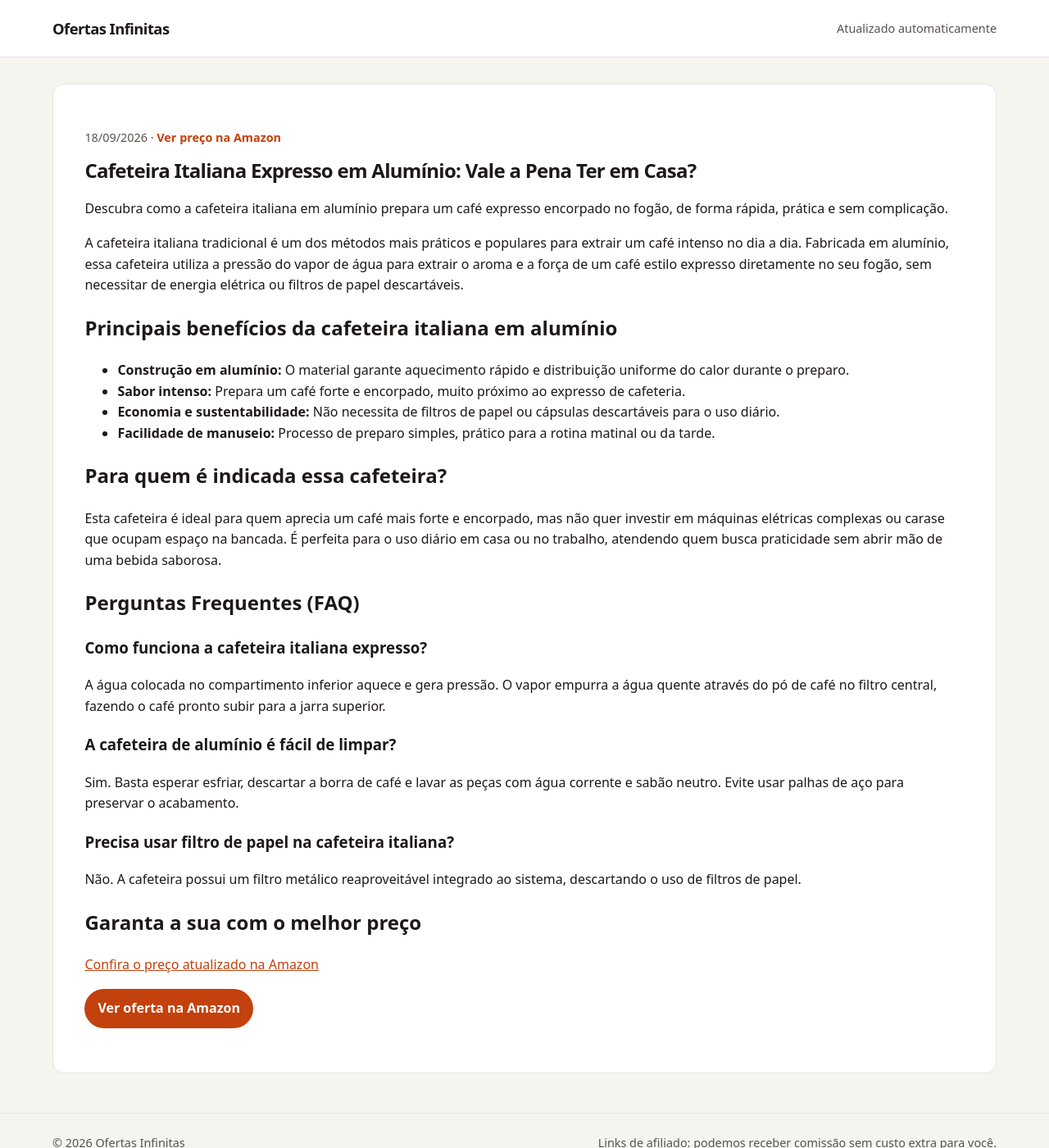
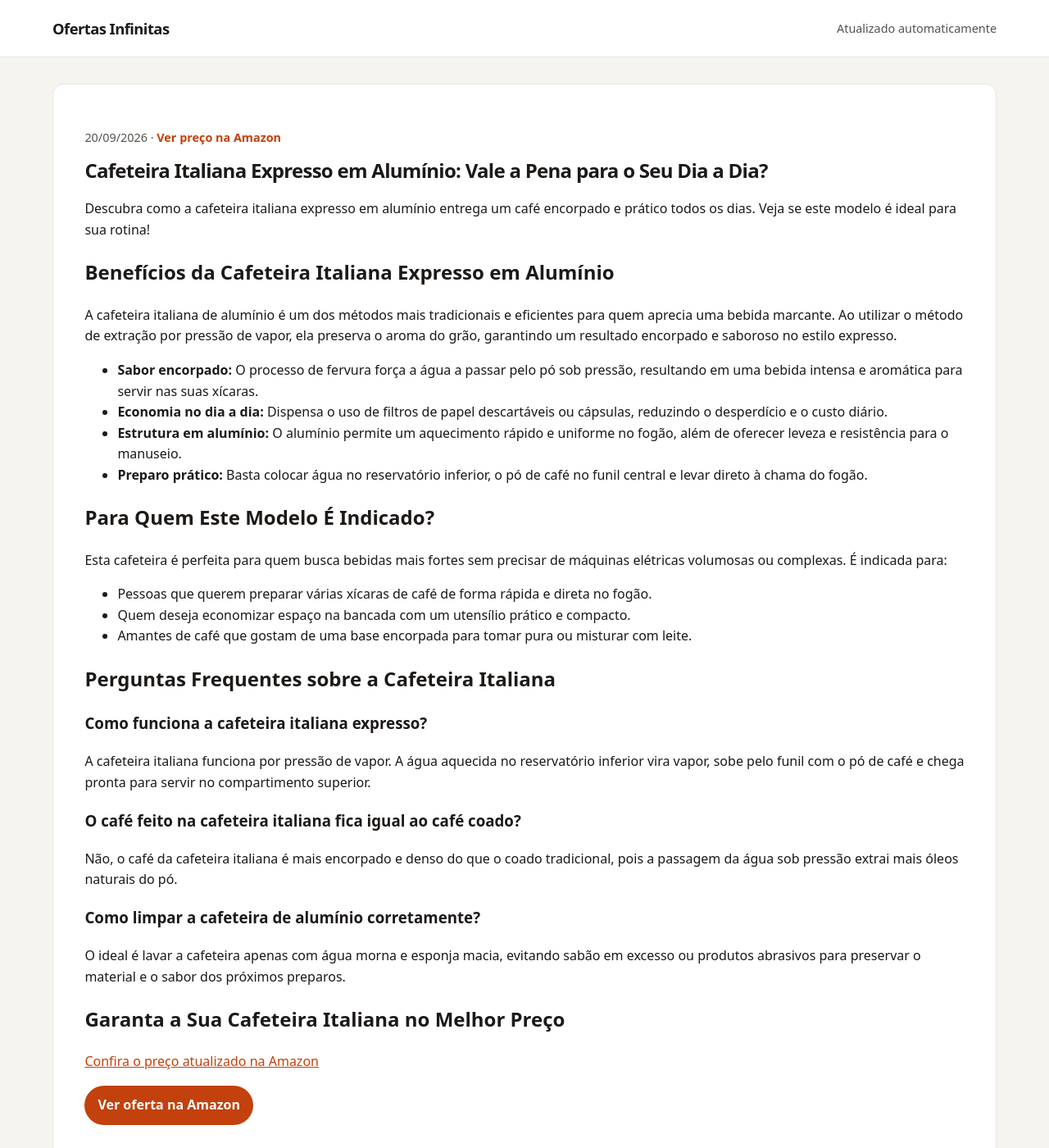
Before and after one commit to Monuver/afiliado, a Jekyll site: the page built from _posts/2026-08-18-cafeteira-italiana-expresso-aluminio-xicaras-b08b79hyvc.md, in a window 1280 px wide and 1400 px high. Shown: the whole window at 82% size. Built offline with Jekyll 4.4.1, drawn with Linux system fonts in a browser that asks for light colours.

```diff
--- a/_posts/2026-08-18-cafeteira-italiana-expresso-aluminio-xicaras-b08b79hyvc.md
+++ b/_posts/2026-08-18-cafeteira-italiana-expresso-aluminio-xicaras-b08b79hyvc.md
@@ -1,8 +1,8 @@
 ---
 layout: post
-title: 'Cafeteira Italiana Expresso em Alumínio: Vale a Pena Ter em Casa?'
-description: Descubra como a cafeteira italiana em alumínio prepara um café expresso encorpado no fogão, de forma rápida, prática e sem complicação.
-date: 2026-09-18 09:48:41 -0300
+title: 'Cafeteira Italiana Expresso em Alumínio: Vale a Pena para o Seu Dia a Dia?'
+description: Descubra como a cafeteira italiana expresso em alumínio entrega um café encorpado e prático todos os dias. Veja se este modelo é ideal para sua rotina!
+date: 2026-09-20 09:54:42 -0300
 categories:
 - ofertas
 image: ''
@@ -10,34 +10,38 @@ preco: Ver preço na Amazon
 affiliate_url: https://amzn.to/4x2LESM
 ---
 
-# Cafeteira Italiana Expresso em Alumínio: Vale a Pena Ter em Casa?
+# Cafeteira Italiana Expresso em Alumínio: Vale a Pena para o Seu Dia a Dia?
 
-Descubra como a cafeteira italiana em alumínio prepara um café expresso encorpado no fogão, de forma rápida, prática e sem complicação.
+Descubra como a cafeteira italiana expresso em alumínio entrega um café encorpado e prático todos os dias. Veja se este modelo é ideal para sua rotina!
 
-A cafeteira italiana tradicional é um dos métodos mais práticos e populares para extrair um café intenso no dia a dia. Fabricada em alumínio, essa cafeteira utiliza a pressão do vapor de água para extrair o aroma e a força de um café estilo expresso diretamente no seu fogão, sem necessitar de energia elétrica ou filtros de papel descartáveis.
+## Benefícios da Cafeteira Italiana Expresso em Alumínio
 
-## Principais benefícios da cafeteira italiana em alumínio
+A cafeteira italiana de alumínio é um dos métodos mais tradicionais e eficientes para quem aprecia uma bebida marcante. Ao utilizar o método de extração por pressão de vapor, ela preserva o aroma do grão, garantindo um resultado encorpado e saboroso no estilo expresso.
 
-* **Construção em alumínio:** O material garante aquecimento rápido e distribuição uniforme do calor durante o preparo.
-* **Sabor intenso:** Prepara um café forte e encorpado, muito próximo ao expresso de cafeteria.
-* **Economia e sustentabilidade:** Não necessita de filtros de papel ou cápsulas descartáveis para o uso diário.
-* **Facilidade de manuseio:** Processo de preparo simples, prático para a rotina matinal ou da tarde.
+- **Sabor encorpado:** O processo de fervura força a água a passar pelo pó sob pressão, resultando em uma bebida intensa e aromática para servir nas suas xícaras.
+- **Economia no dia a dia:** Dispensa o uso de filtros de papel descartáveis ou cápsulas, reduzindo o desperdício e o custo diário.
+- **Estrutura em alumínio:** O alumínio permite um aquecimento rápido e uniforme no fogão, além de oferecer leveza e resistência para o manuseio.
+- **Preparo prático:** Basta colocar água no reservatório inferior, o pó de café no funil central e levar direto à chama do fogão.
 
-## Para quem é indicada essa cafeteira?
+## Para Quem Este Modelo É Indicado?
 
-Esta cafeteira é ideal para quem aprecia um café mais forte e encorpado, mas não quer investir em máquinas elétricas complexas ou carase que ocupam espaço na bancada. É perfeita para o uso diário em casa ou no trabalho, atendendo quem busca praticidade sem abrir mão de uma bebida saborosa.
+Esta cafeteira é perfeita para quem busca bebidas mais fortes sem precisar de máquinas elétricas volumosas ou complexas. É indicada para:
 
-## Perguntas Frequentes (FAQ)
+- Pessoas que querem preparar várias xícaras de café de forma rápida e direta no fogão.
+- Quem deseja economizar espaço na bancada com um utensílio prático e compacto.
+- Amantes de café que gostam de uma base encorpada para tomar pura ou misturar com leite.
+
+## Perguntas Frequentes sobre a Cafeteira Italiana
 
 ### Como funciona a cafeteira italiana expresso?
-A água colocada no compartimento inferior aquece e gera pressão. O vapor empurra a água quente através do pó de café no filtro central, fazendo o café pronto subir para a jarra superior.
+A cafeteira italiana funciona por pressão de vapor. A água aquecida no reservatório inferior vira vapor, sobe pelo funil com o pó de café e chega pronta para servir no compartimento superior.
 
-### A cafeteira de alumínio é fácil de limpar?
-Sim. Basta esperar esfriar, descartar a borra de café e lavar as peças com água corrente e sabão neutro. Evite usar palhas de aço para preservar o acabamento.
+### O café feito na cafeteira italiana fica igual ao café coado?
+Não, o café da cafeteira italiana é mais encorpado e denso do que o coado tradicional, pois a passagem da água sob pressão extrai mais óleos naturais do pó.
 
-### Precisa usar filtro de papel na cafeteira italiana?
-Não. A cafeteira possui um filtro metálico reaproveitável integrado ao sistema, descartando o uso de filtros de papel.
+### Como limpar a cafeteira de alumínio corretamente?
+O ideal é lavar a cafeteira apenas com água morna e esponja macia, evitando sabão em excesso ou produtos abrasivos para preservar o material e o sabor dos próximos preparos.
 
-## Garanta a sua com o melhor preço
+## Garanta a Sua Cafeteira Italiana no Melhor Preço
 
 [Confira o preço atualizado na Amazon](https://amzn.to/4x2LESM)
```
Also changed, not shown: _posts/2026-08-19-cadeira-escritorio-presidente-duoffice-du500a-b09vnbcfdj.md (+25 -29 lines), _posts/2026-08-19-flexiveis-cotonete-bastonetes-bellacotton-150unidades-b0cx9wkp1b.md (+22 -22 lines), _posts/2026-08-19-shampoo-clorexidina-seborreia-queda-500ml-b09l9qkmd1.md (+24 -30 lines).
